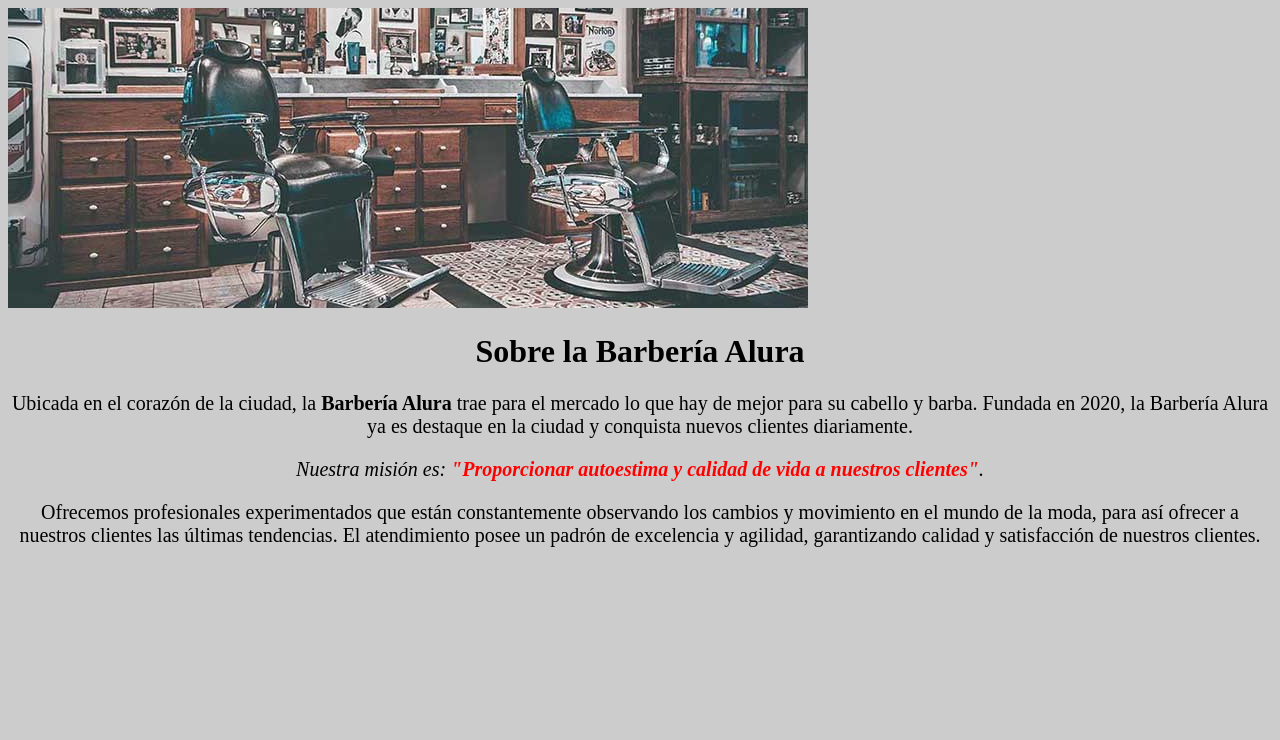
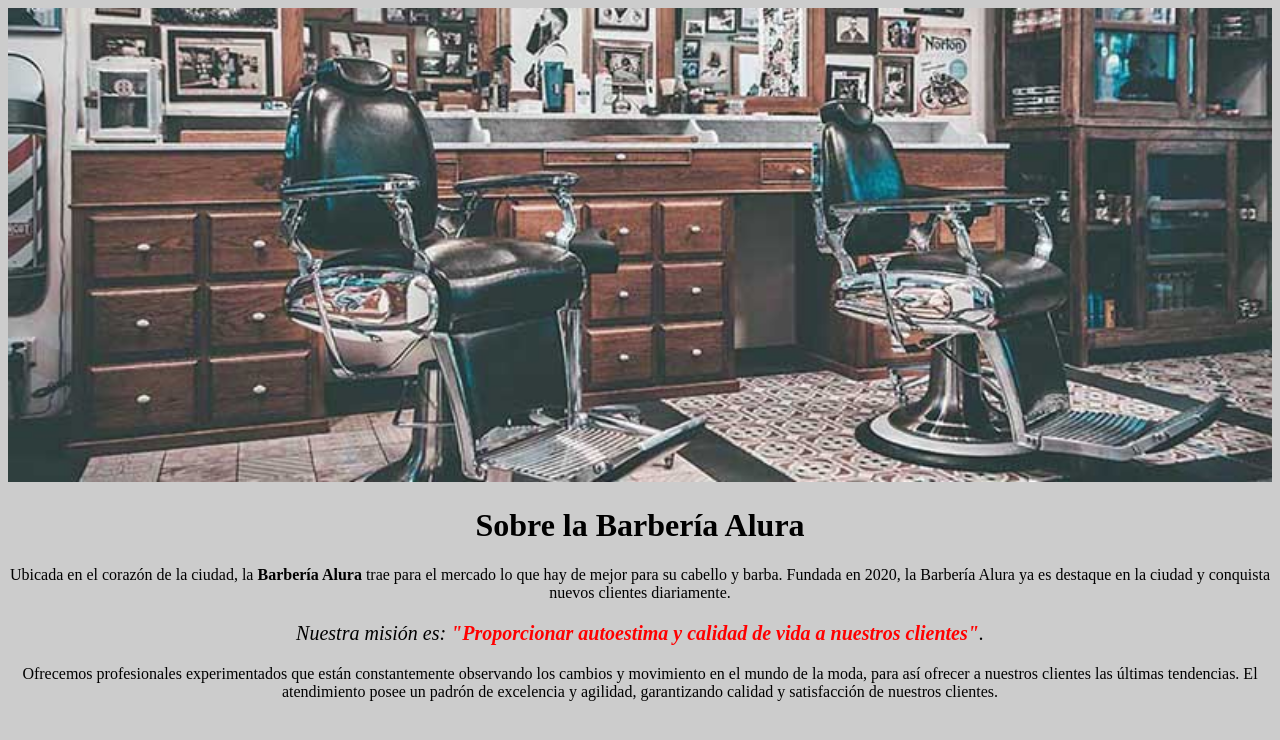
Before and after one commit to AngelDiaz-21/barberia-alura, a plain HTML site: page index.html in a window 1280 px wide. Drawn offline with Linux system fonts and the light colour scheme.

Commit message:
style: Estilos para la clase banner y mision

```diff
--- a/style.css
+++ b/style.css
@@ -2,15 +2,22 @@ body{
     background-color: #cccccc;
 }
 
-p{
-    text-align: center;
-    font-size: 20px;
+.banner{
+    width: 100%;
 }
 
 h1{
     text-align: center;
 }
 
+p{
+    text-align: center;
+}
+
 em strong{
     color: red;
 }
+
+.mision{
+    font-size: 20px;
+}
```
